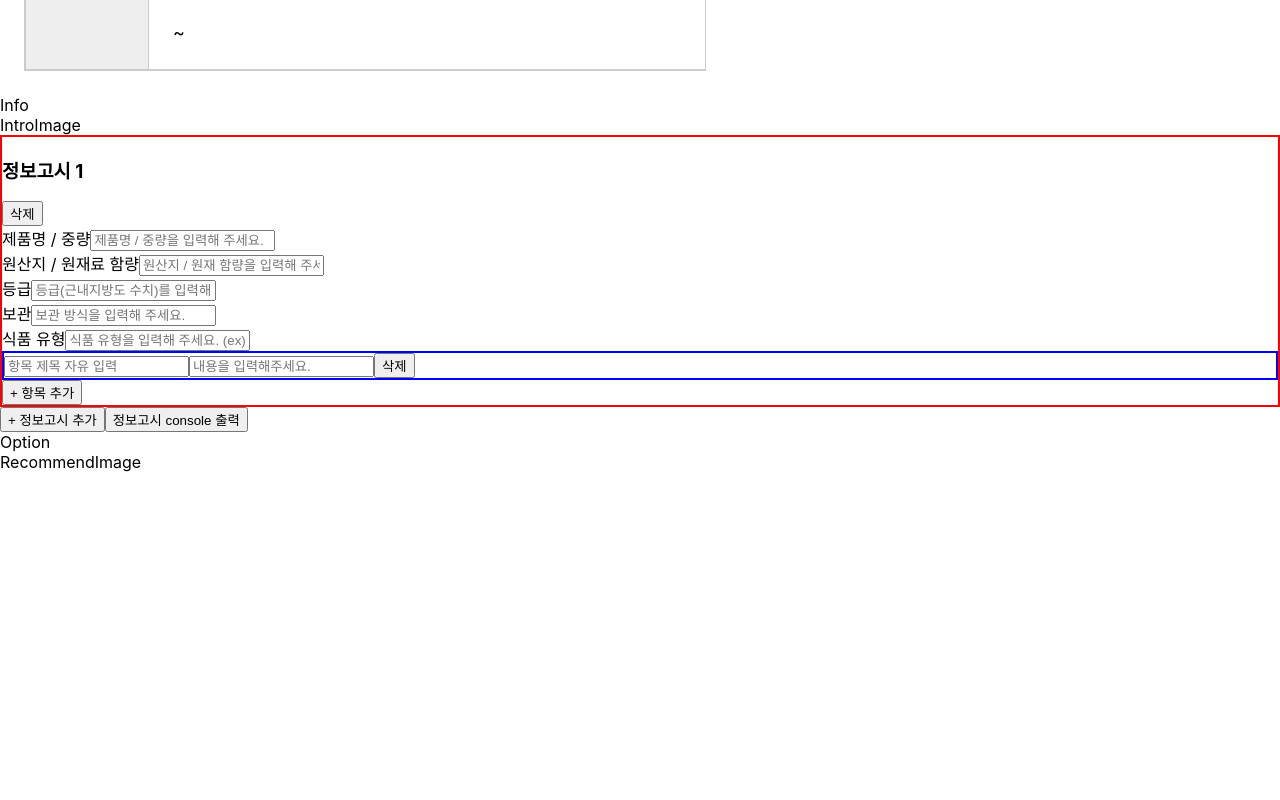
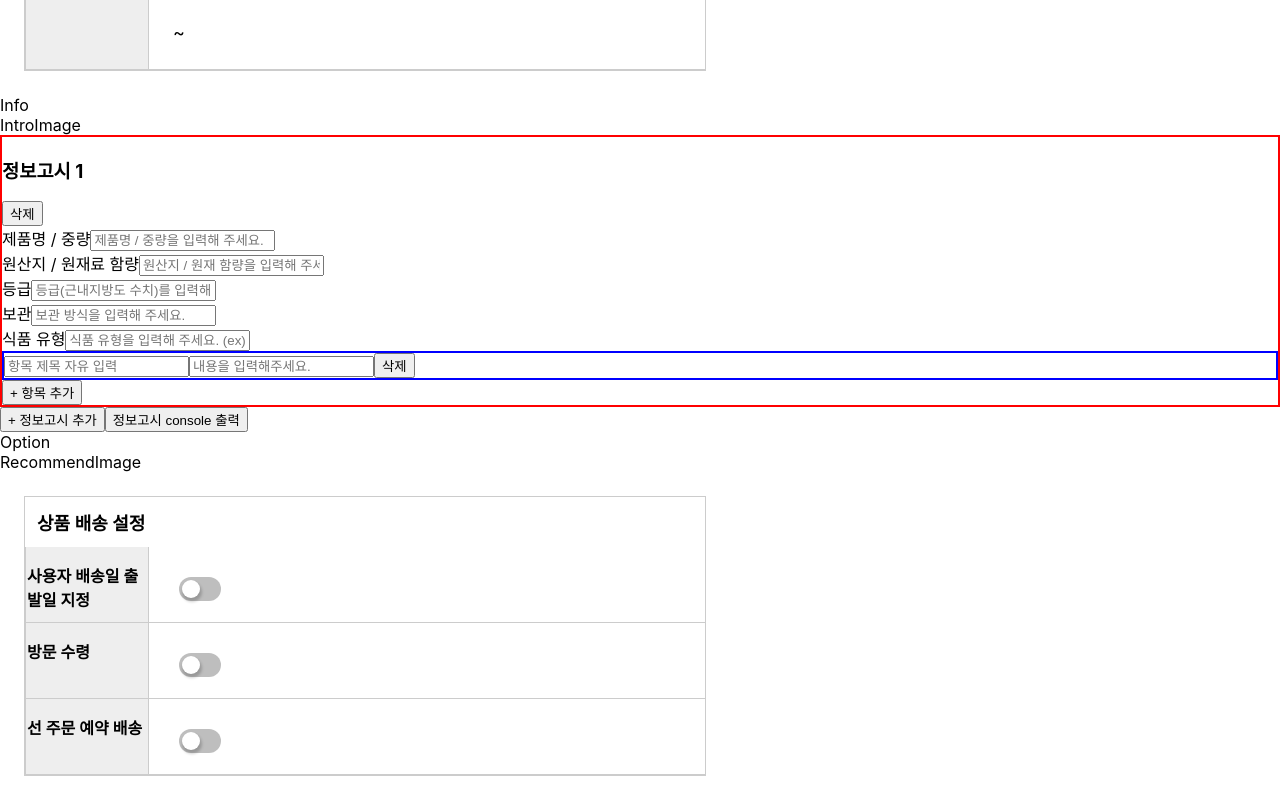
Before and after one commit to pre-onboarding-course-team-6/1st-week-sirloin-task, a React (Create React App) app: page / in a window 1280 px wide. Shown: the part 631-1431 px from the top of the page. Before the commit the page ends 1103 px from the top, so only its background shows below. Built offline with nearby package versions, Linux system fonts and the light colour scheme.

Commit message:
feat: Delicery 컴포넌트 레이아웃 생성

```diff
--- a/src/App.js
+++ b/src/App.js
@@ -7,6 +7,7 @@ import IntroImage from "components/IntroImage";
 import Notify from "components/Notify";
 import Option from "components/Option";
 import RecommendImage from "components/RecommendImage";
+import Delivery from "components/Delivery";
 
 function App() {
   return (
@@ -19,6 +20,7 @@ function App() {
       <Notify />
       <Option />
       <RecommendImage />
+      <Delivery />
     </div>
   );
 }
--- a/src/components/Delivery/index.jsx
+++ b/src/components/Delivery/index.jsx
@@ -1,7 +1,37 @@
-import React from "react";
+import React, { useState } from "react";
+import { Table, Title, Content, SettingBox } from "commons/Styled/styled";
+import Toggle from "commons/utils/Toggle";
 
 function Delivery() {
-  return <div>Delivery</div>;
+  const [toggle, setToggle] = useState(false);
+
+  return (
+    <Table>
+      <tbody>
+        <tr>
+          <Title colSpan="2">상품 배송 설정</Title>
+        </tr>
+        <tr>
+          <Content>사용자 배송일 출발일 지정</Content>
+          <SettingBox>
+            <Toggle name="card" toggle={toggle} setToggle={setToggle} />
+          </SettingBox>
+        </tr>
+        <tr>
+          <Content>방문 수령</Content>
+          <SettingBox>
+            <Toggle name="card" toggle={toggle} setToggle={setToggle} />
+          </SettingBox>
+        </tr>
+        <tr>
+          <Content>선 주문 예약 배송</Content>
+          <SettingBox>
+            <Toggle name="card" toggle={toggle} setToggle={setToggle} />
+          </SettingBox>
+        </tr>
+      </tbody>
+    </Table>
+  );
 }
 
 export default Delivery;
```
